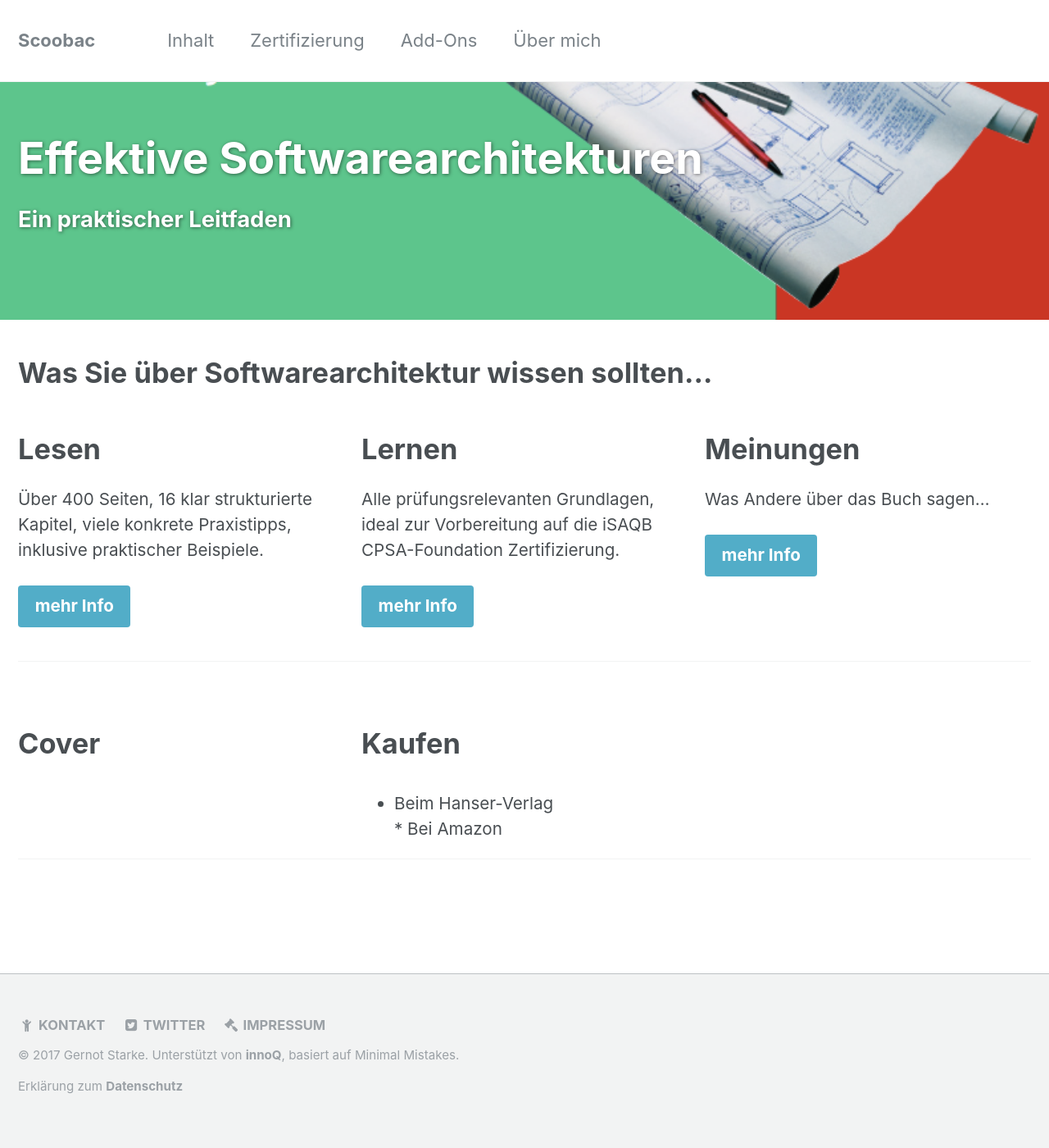
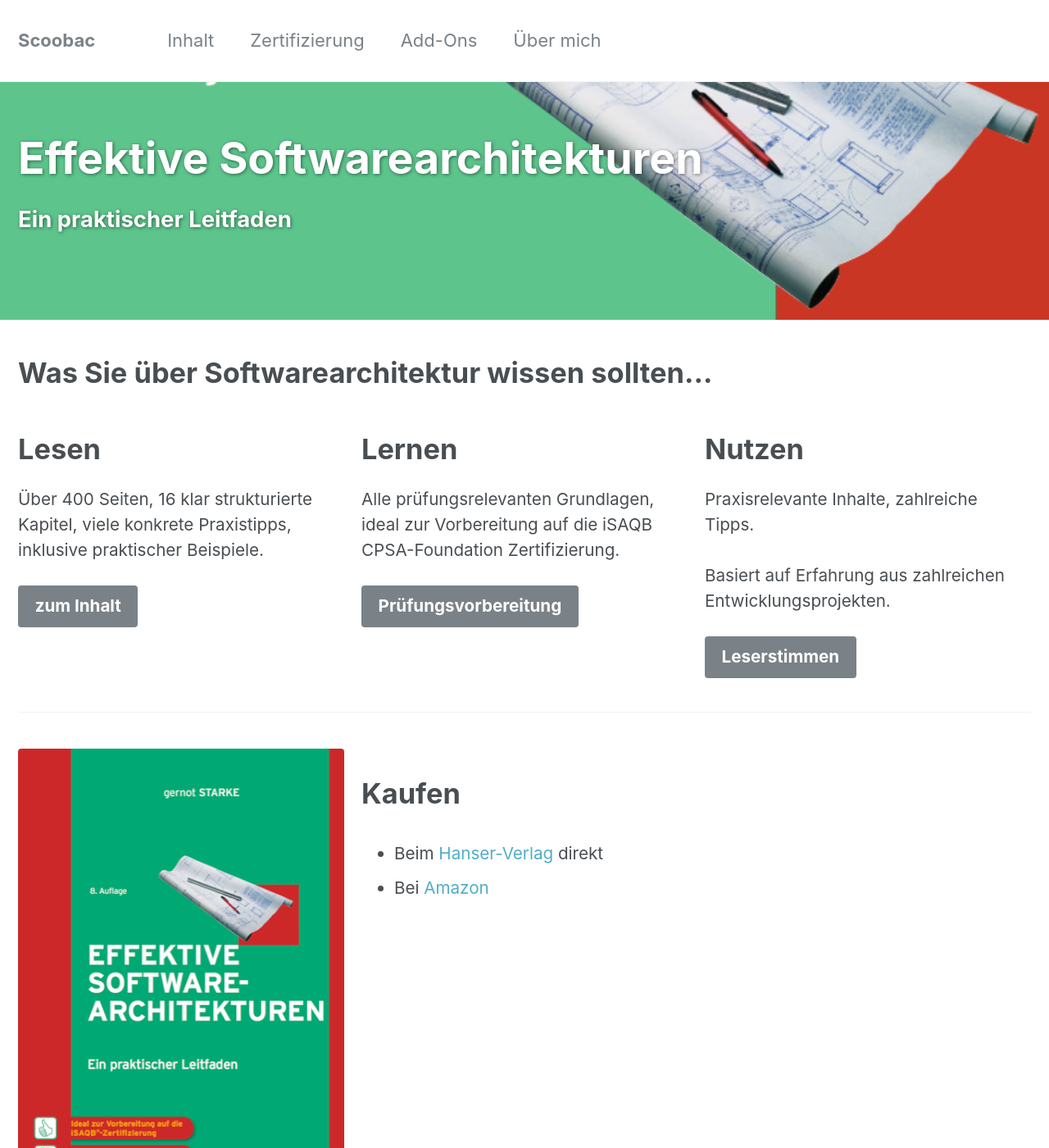
Before and after one commit to gernotstarke/esabuch.de-site, a Jekyll site: the page built from _pages/00-home.md, in a window 1280 px wide and 1400 px high. Shown: the whole window at 82% size. Built offline with Jekyll 4.4.1, drawn with Linux system fonts in a browser that asks for light colours.

Commit message:
inhalt und meinungen

```diff
--- a/Gemfile
+++ b/Gemfile
@@ -1,6 +1,10 @@
 source "https://rubygems.org"
 
-gem "github-pages", group: :jekyll_plugins
+# commented the line below to get rid of github authentication warnings
+# gem "github-pages", group: :jekyll_plugins
+
+# added the following line, same reason as above
+gem "jekyll", group: :jekyll_plugins
 
 group :jekyll_plugins do
   gem "jekyll-paginate"
--- a/_pages/00-home.md
+++ b/_pages/00-home.md
@@ -9,34 +9,33 @@ excerpt: "**Ein praktischer Leitfaden**"
 
 feature_row:
   - title: "Lesen"
-#    image_path: assets/images/plan-icon.svg
     excerpt: "Über 400 Seiten, 16 klar strukturierte Kapitel, viele
     konkrete Praxistipps, inklusive praktischer Beispiele."
-    url: "/intro"
-    btn_label: "mehr Info"
-    btn_class: "btn--info"
+    url: /inhalt
+    btn_label: "zum Inhalt"
+
   - title: "Lernen"
-#   image_path: assets/images/info-icon.svg
     excerpt: "Alle prüfungsrelevanten Grundlagen, ideal zur Vorbereitung
     auf die iSAQB CPSA-Foundation Zertifizierung."
-    url: "/intro"
-    btn_label: "mehr Info"
-    btn_class: "btn--info"
+    url: "/zertifizierung"
+    btn_label: "Prüfungsvorbereitung"
 
-  - title: "Meinungen"
-  # image_path: assets/images/book-icon.svg
-    excerpt: "Was Andere über das Buch sagen..."
-    url: "/intro"
-    btn_label: "mehr Info"
-    btn_class: "btn--info"
+  - title: "Nutzen"
+    excerpt: "Praxisrelevante Inhalte, zahlreiche Tipps. <br><br>Basiert auf Erfahrung
+    aus zahlreichen Entwicklungsprojekten."
+    url: "/meinungen"
+    btn_label: "Leserstimmen"
 
 kaufen:
-  - title: "Cover"
-  - title: "Kaufen"
-    excerpt: "* Beim Hanser-Verlag<br>
-              * Bei Amazon"
+   - image_path: /images/esa-8-cover.png
+   - title: "Kaufen"
+     excerpt: "
+    * Beim [Hanser-Verlag](http://www.hanser-fachbuch.de/buch/Effektive+Softwarearchitekturen/9783446443617) direkt
+
+    * Bei [Amazon]()"
 
 ---
+
 # Was Sie über Softwarearchitektur wissen sollten...
 
 
```
Also changed, not shown: _pages/01-inhalt.md (+55 -4 lines), _pages/meinungen.md (added, +44 -0 lines), images/esa-8-cover-1000x1400.png (added), images/esa-8-cover.png (added), images/wegweiser-ESA-8.png (added), 1 other file.
